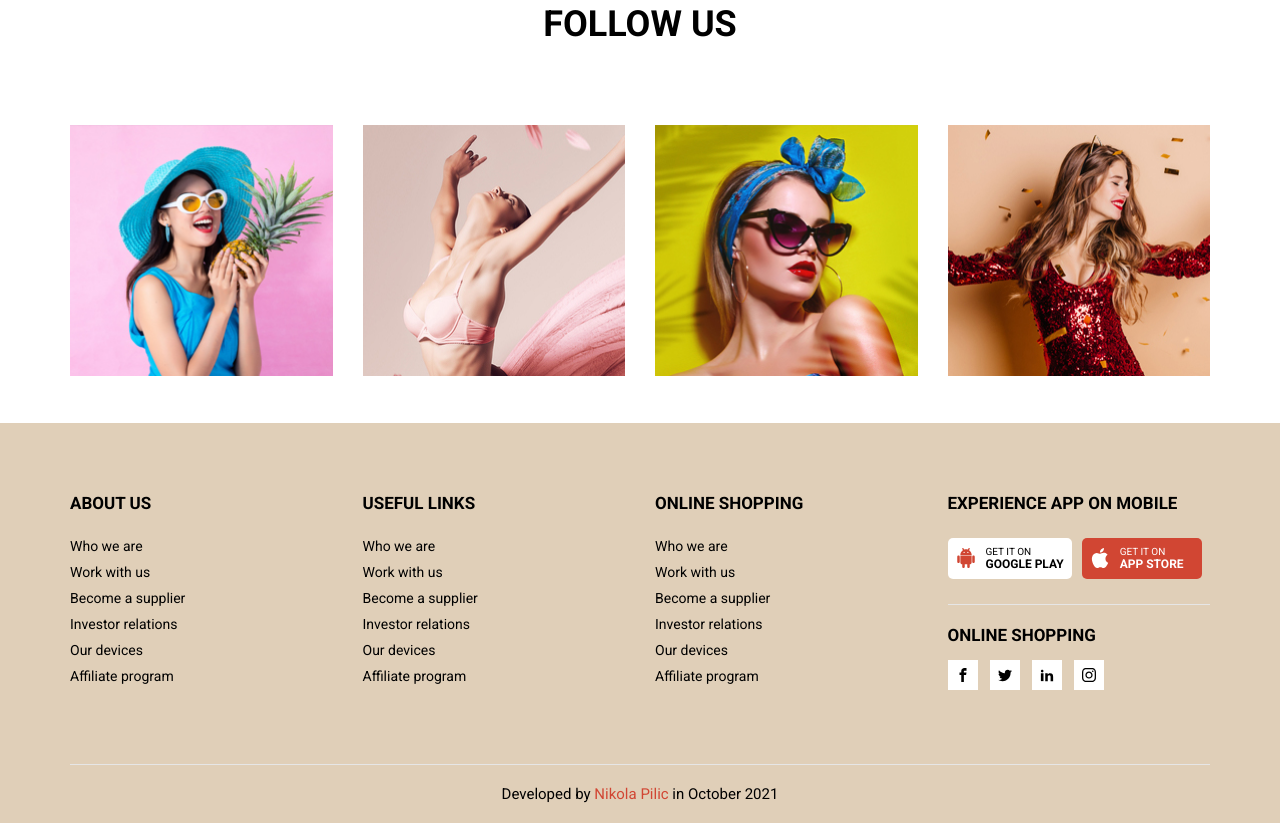
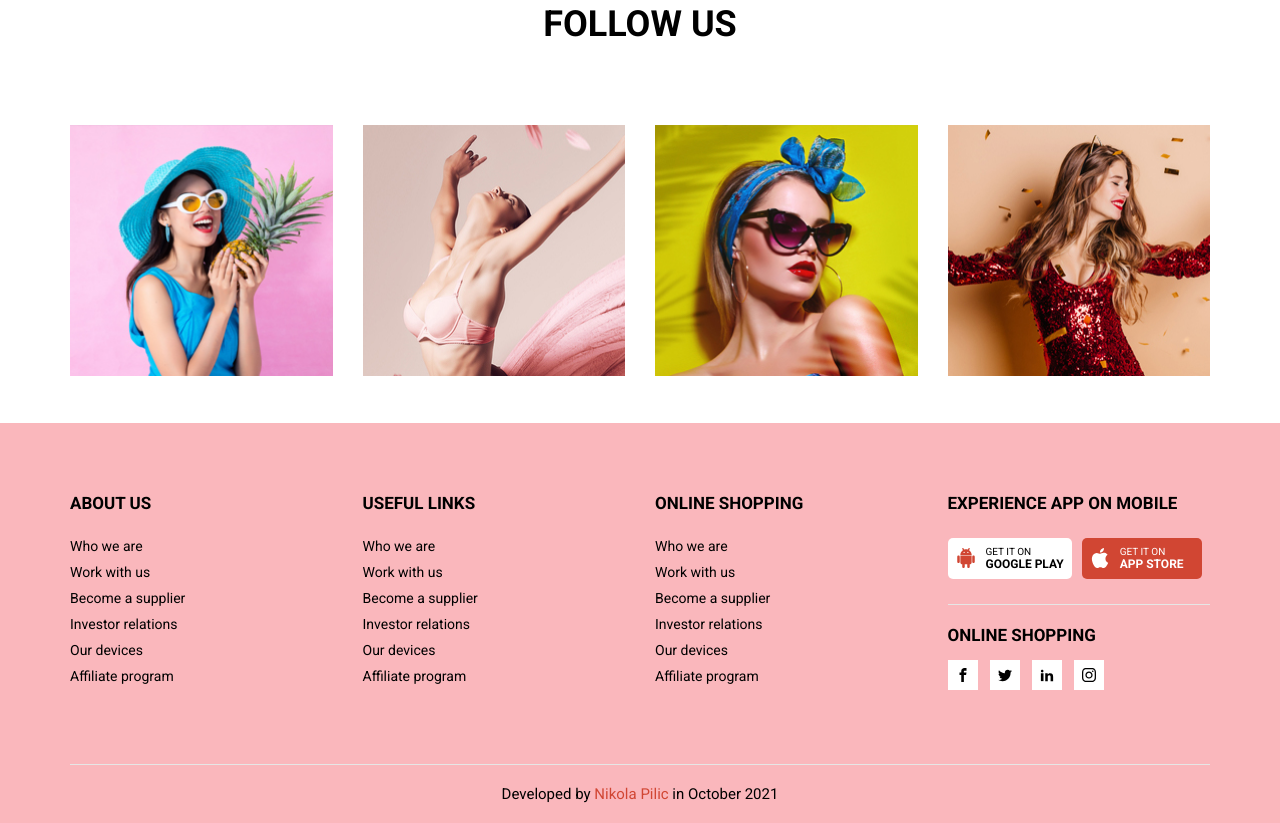
Before and after one commit to Pilke95/Silon, a website: page index.html in a window 1280 px wide. Shown: the part 4432-5255 px from the top of the page. Drawn offline with Linux system fonts and the light colour scheme.

Commit message:
Changed footer background color

```diff
--- a/sass/layout/_footer.scss
+++ b/sass/layout/_footer.scss
@@ -1,6 +1,6 @@
 .footer {
     width: 100%;
-    background-color: $background;
+    background-color: #fab7bc;
     margin-top: 4.5rem;
 
     &__content {
```
Also changed, not shown: css/main.css, 1 other file.
